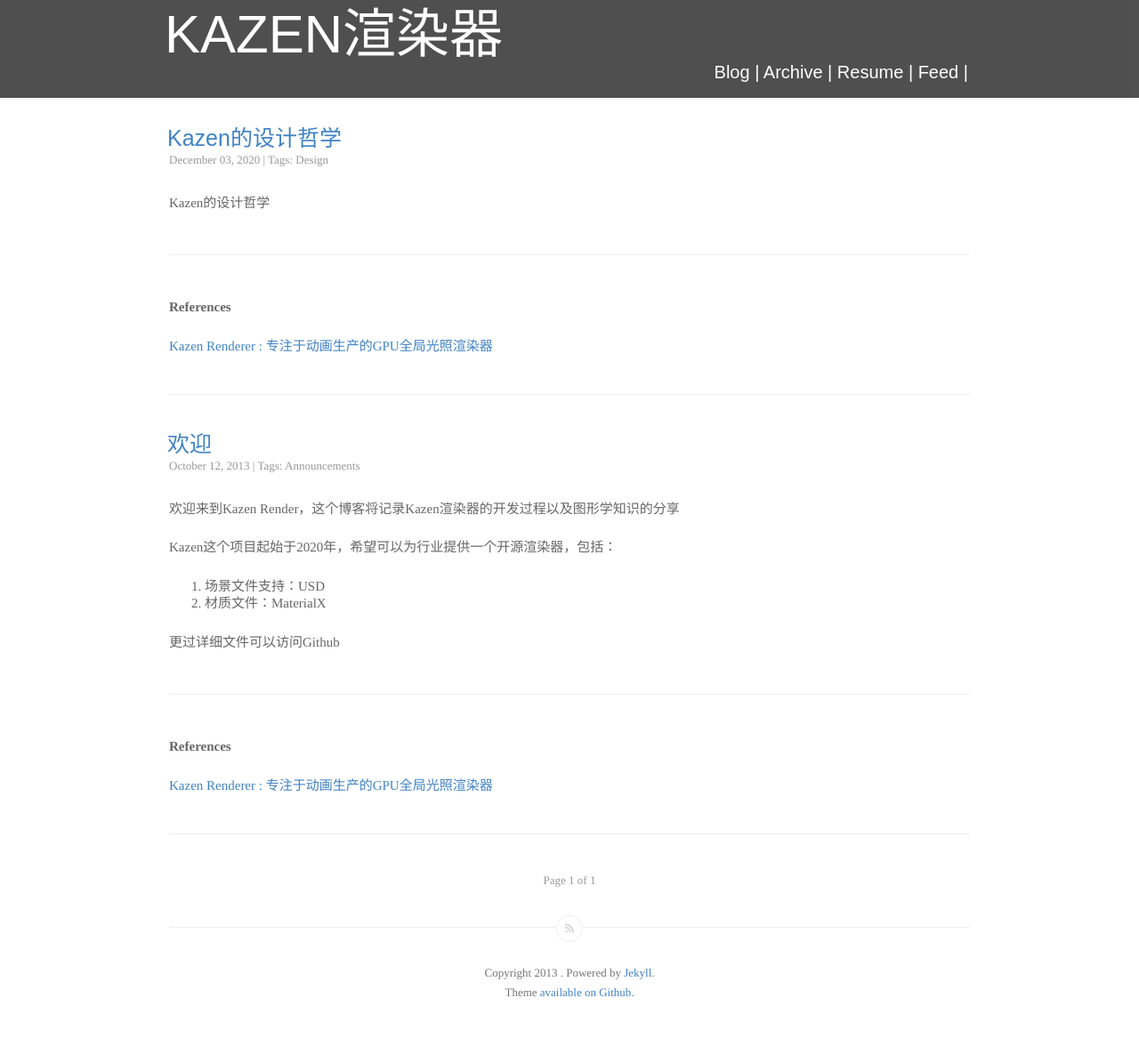
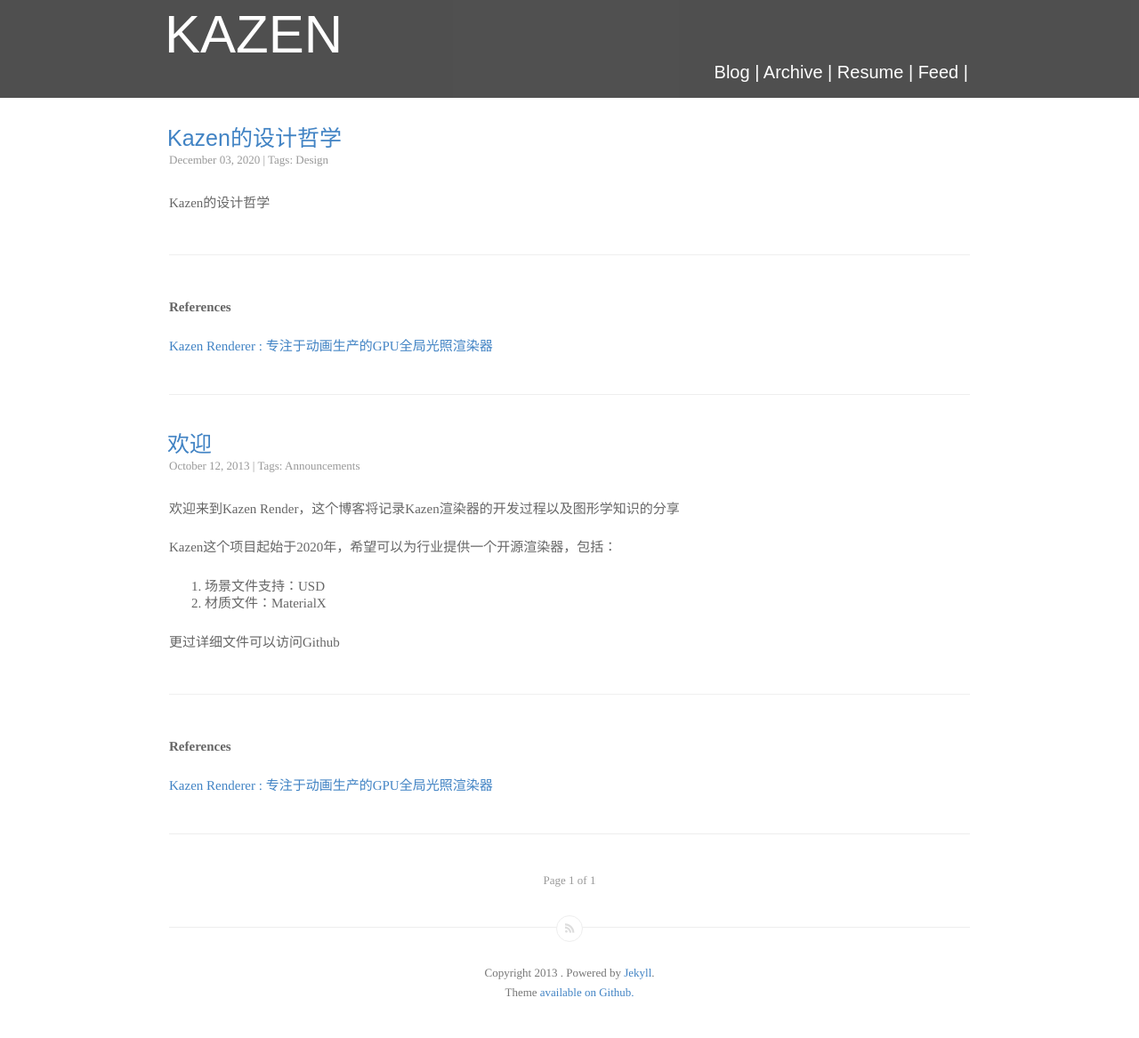
Before and after one commit to Kazen-Renderer/Kazen-Renderer.github.io, a Jekyll site: the page built from index.html, in a window 1280 px wide. Shown: the whole page at 89% size. Built offline with Jekyll 4.4.1, drawn with Linux system fonts in a browser that asks for light colours; the list of posts is cut into pages by our own code.

Commit message:
Update _config.yml

```diff
--- a/_config.yml
+++ b/_config.yml
@@ -9,4 +9,4 @@
 repository: kazen-renderer
 permalink: /:year/:month/:title.html
 authorurl: https://Kazen-Renderer.github.io
-name: Kazen渲染器
+name: Kazen
```
